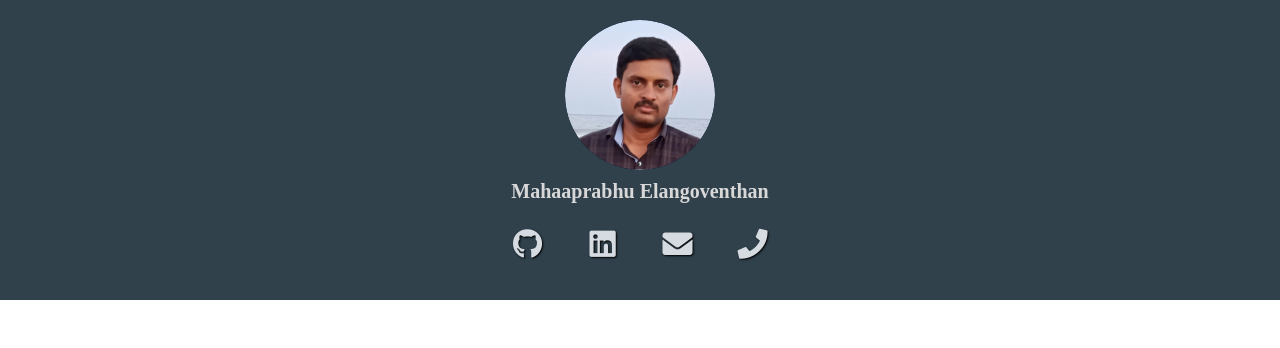
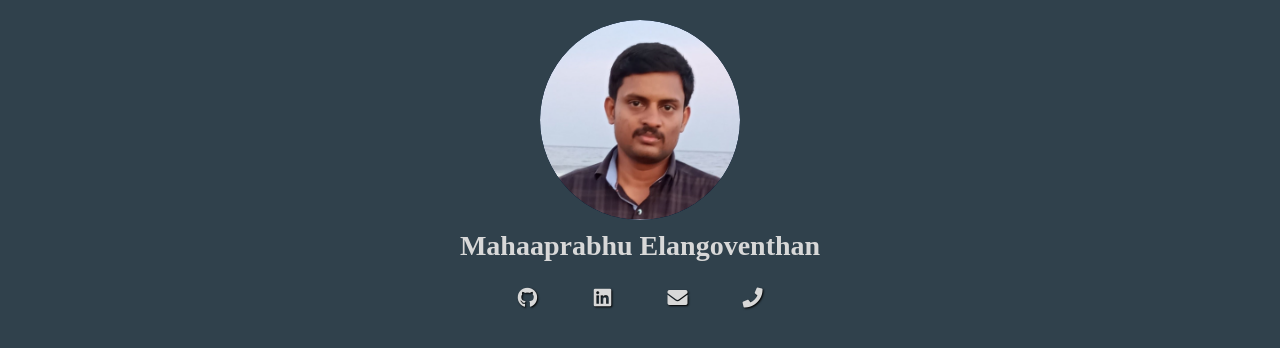
Before and after one commit to Mahaaprabhu/portfolio, an Angular app: page / in a window 1280 px wide. Shown: the top 348 px of the page. Built offline with nearby package versions, Linux system fonts and the light colour scheme.

Commit message:
Draft hover effects for cover page

```diff
--- a/src/app/app.component.scss
+++ b/src/app/app.component.scss
@@ -3,7 +3,7 @@
 .prof-cover {
     height: 100vh;
     min-height: 25rem;
-    max-height: 30rem;
+    max-height: 600rem;
     width: 100vw;
     min-width: 25rem;
     background-color: $bg-color-primary;
@@ -12,16 +12,19 @@
 } //.prof-cover
 
 .prof-img {
+  transition: all .5s;
   width: 50vw;
   height: 50vw;
-  max-width: 15rem;
-  max-height: 15rem;
+  max-width: 20rem;
+  max-height: 20rem;
   background-color: $bg-color-primary-dark;
   border-radius: 100rem;
   overflow: hidden;
   margin: auto;
   &:active, &:hover {
-    transform: scale(2)  translateY(10vh);
+    transform: scale(1.5)  translateY(10vh);
+    width: 90vw;
+    height: 90vw;
     background-color: $bg-color-primary-dark;
     box-shadow: 1px 1px 5px $bg-color-primary-light;
   }
@@ -29,18 +32,24 @@
     width: 100%;
     height: 100%;
     border-radius: 100rem;
-    &:active, &:hover {
-      transform: scale(.8);
-      box-shadow: 1px 1px 5px $bg-color-primary-dark;
-    }
   }
 } //.prof-img {
 
 .prof-name {
+  transition: all .5s;
   margin: auto;
   text-align: center;
+  font-size: 1.4rem;
+  &:active, &:hover {
+    transform: scale(1.05);
+    text-shadow: 1px 1px 2px black;
+  }
 } //.prof-name {
 
+.prof-img:hover ~ .prof-name,
+.prof-img:hover ~ .prof-links .plink-wrap  .plink .iconic-link {
+  color: transparent;
+}
 .prof-links {
   width: 50vw;
   min-width: 20rem;
@@ -62,9 +71,7 @@
       text-align: center;
 
       .iconic-link {
-        color: #d5dbe0;
-        //background-image: linear-gradient(120deg, $bg-color-primary, $bg-color-primary-light, $bg-color-primary);
-        //box-shadow: 1px 1px 5px #000000;
+        color: $fnt-hdr-color-light;
         text-shadow: 1px 1px 2px black;
         width: 100%;
         height: 100%;
@@ -72,10 +79,10 @@
         border-radius: 10rem;
         display: inline-block;
         text-align: center;
-        font-size: 3rem;
-
+        font-size: 2rem;
+        transition: all 1s;
         &:active, &:hover {
-            transform: scale(.8);
+            transform: rotateZ(30deg) scale(.8);
             background-color: $bg-color-primary-dark;
             box-shadow: 1px 1px 5px $bg-color-primary-light;
         }
```
